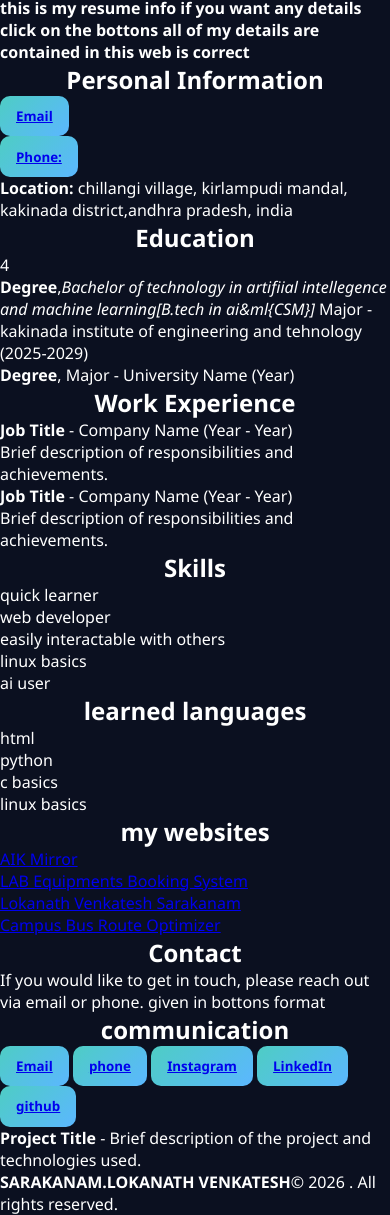
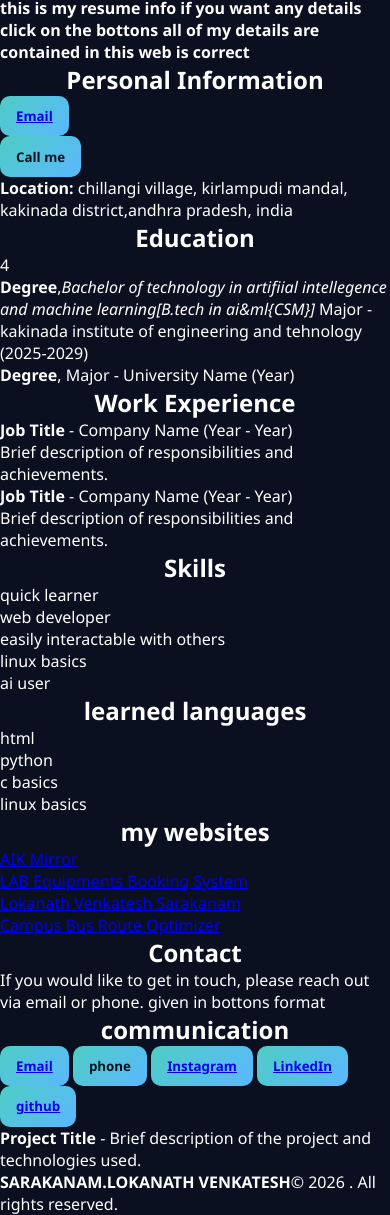
Before and after one commit to lokanathvenkateshsarakanam/resume-3, a plain HTML site: page index.html in a window 390 px wide. Shown: the part 133-1348 px from the top of the page. Drawn offline with Linux system fonts and the light colour scheme; a script that the page names is missing.

Commit message:
Fix phone link format in personal information section

```diff
--- a/index.html
+++ b/index.html
@@ -456,7 +456,7 @@
     <section id="personal-info">
         <h2><center>Personal Information</h2></center>
         <ol><button><a href="mailto:lokanathvenkateshsarakanam6@gmail.com"><strong>Email</strong></button></ol>
-        <ol><button><a href="callto:+91 9392573268"><strong>Phone:</strong></a></botton></ol>
+    <a href="tel:+919392573268"><button>Call me</button></a>
         <p><strong>Location:</strong> chillangi village, kirlampudi mandal, kakinada district,andhra pradesh, india</p>
     </section>
 
@@ -527,7 +527,7 @@
         <ul>
             <li>
                 <button><a href="mailto:lokanathvenkateshsarakanam6@gmail.com"><strong>Email</strong></a></button>
-                <button><a href="callto:+91 9392573268"><strong>phone</strong></a></button>
+                <a href="tel:+919392573268"><button>phone</button></a>
                 <button><a href="https://www.instagram.com/call_me_bunny_.143_2/?__pwa=1" target="_blank"><strong>Instagram</strong></a></button>
                 <button><a href="https://www.linkedin.com/in/lokanath-venkatesh-sarakanam-3532a1382/" target="_blank"><strong>LinkedIn</strong></a></button>
                 <button><a href="https://github.com/lokanathvenkateshsarakanam"><strong>github</strong></a></button>
```
